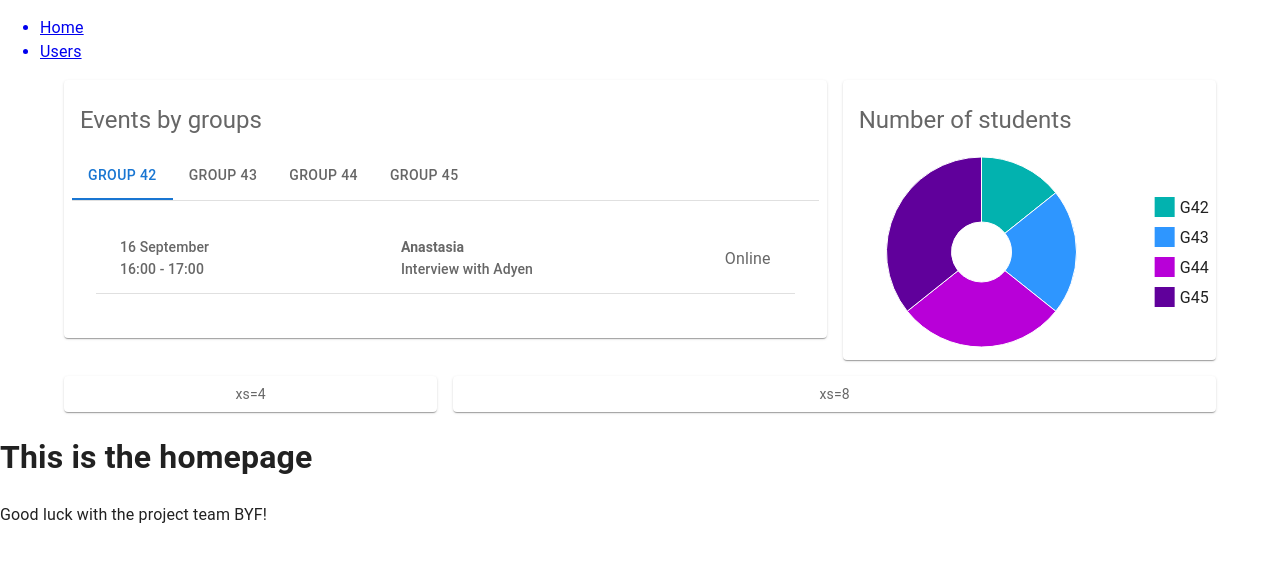
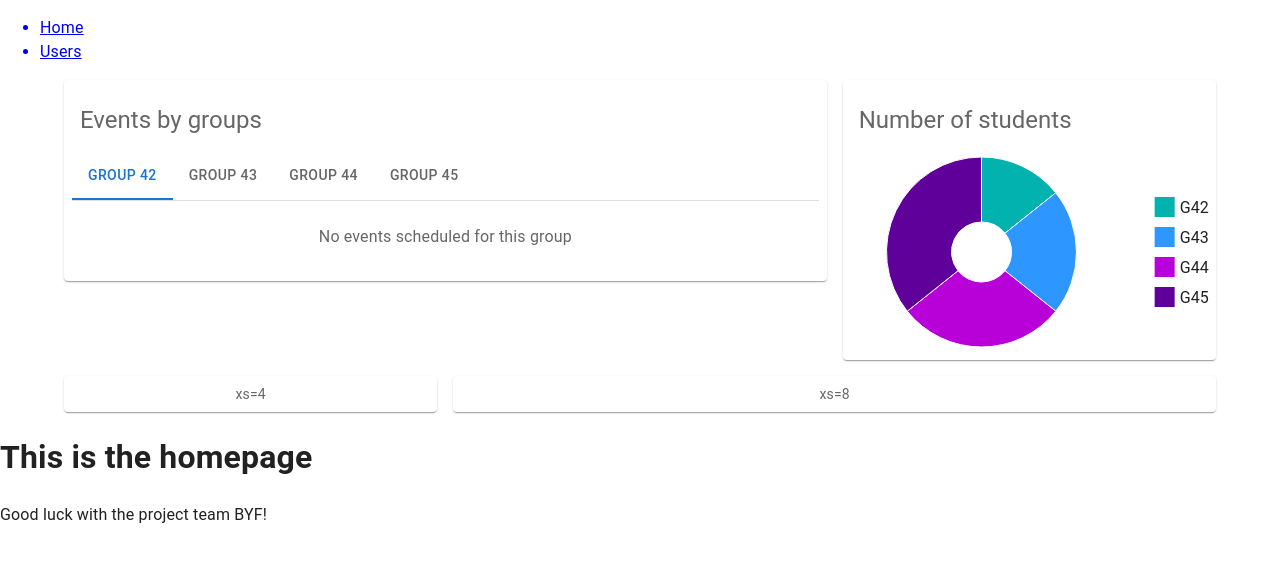
Before and after one commit to nurlanimamali95/BookYourFuture, a React app in the folder client/: page / in a window 1280 px wide. Shown: the top 562 px of the page. Built offline with nearby package versions, Linux system fonts and the light colour scheme.

Commit message:
added pagination & divided components

```diff
--- /dev/null
+++ b/client/src/pages/Admin/AdminDashboard/EventByGroup/CustomTabPanel.js
@@ -0,0 +1,28 @@
+import React from "react";
+import PropTypes from "prop-types";
+import Typography from "@mui/material/Typography";
+import Box from "@mui/material/Box";
+
+export default function CustomTabPanel({ children, value, index, ...other }) {
+  return (
+    <div
+      role="tabpanel"
+      hidden={value !== index}
+      id={`simple-tabpanel-${index}`}
+      aria-labelledby={`simple-tab-${index}`}
+      {...other}
+    >
+      {value === index && (
+        <Box sx={{ p: 3 }}>
+          <Typography>{children}</Typography>
+        </Box>
+      )}
+    </div>
+  );
+}
+
+CustomTabPanel.propTypes = {
+  children: PropTypes.node,
+  index: PropTypes.number.isRequired,
+  value: PropTypes.number.isRequired,
+};
--- /dev/null
+++ b/client/src/pages/Admin/AdminDashboard/EventByGroup/EmptyGroupData.js
@@ -0,0 +1,8 @@
+import React from "react";
+import Typography from "@mui/material/Typography";
+
+export default function EmptyGroupData() {
+  return (
+    <Typography variant="body1">No events scheduled for this group</Typography>
+  );
+}
--- a/client/src/pages/Admin/AdminDashboard/EventByGroup/EventByGroup.js
+++ b/client/src/pages/Admin/AdminDashboard/EventByGroup/EventByGroup.js
@@ -9,7 +9,7 @@ export default function EventByGroup() {
   const demoData = [
     {
       groupNumber: 43,
-      name: "Nurlan",
+      name: "1",
       title: "Interview with Adyen",
       date: "12 September",
       time: "16:00 - 17:00",
@@ -17,15 +17,95 @@ export default function EventByGroup() {
     },
     {
       groupNumber: 43,
-      name: "Anastasia",
+      name: "2",
       title: "Interview with Adyen",
       date: "16 September",
       time: "16:00 - 17:00",
       status: "Online",
     },
     {
-      groupNumber: 42,
-      name: "Anastasia",
+      groupNumber: 43,
+      name: "3",
+      title: "Interview with Adyen",
+      date: "16 September",
+      time: "16:00 - 17:00",
+      status: "Online",
+    },
+    {
+      groupNumber: 43,
+      name: "4",
+      title: "Interview with Adyen",
+      date: "16 September",
+      time: "16:00 - 17:00",
+      status: "Online",
+    },
+    {
+      groupNumber: 43,
+      name: "5",
+      title: "Interview with Adyen",
+      date: "16 September",
+      time: "16:00 - 17:00",
+      status: "Online",
+    },
+    {
+      groupNumber: 43,
+      name: "6",
+      title: "Interview with Adyen",
+      date: "16 September",
+      time: "16:00 - 17:00",
+      status: "Online",
+    },
+    {
+      groupNumber: 43,
+      name: "7",
+      title: "Interview with Adyen",
+      date: "16 September",
+      time: "16:00 - 17:00",
+      status: "Online",
+    },
+    {
+      groupNumber: 43,
+      name: "8",
+      title: "Interview with Adyen",
+      date: "16 September",
+      time: "16:00 - 17:00",
+      status: "Online",
+    },
+    {
+      groupNumber: 43,
+      name: "9",
+      title: "Interview with Adyen",
+      date: "16 September",
+      time: "16:00 - 17:00",
+      status: "Online",
+    },
+    {
+      groupNumber: 43,
+      name: "10",
+      title: "Interview with Adyen",
+      date: "16 September",
+      time: "16:00 - 17:00",
+      status: "Online",
+    },
+    {
+      groupNumber: 43,
+      name: "11",
+      title: "Interview with Adyen",
+      date: "16 September",
+      time: "16:00 - 17:00",
+      status: "Online",
+    },
+    {
+      groupNumber: 43,
+      name: "12",
+      title: "Interview with Adyen",
+      date: "16 September",
+      time: "16:00 - 17:00",
+      status: "Online",
+    },
+    {
+      groupNumber: 43,
+      name: "13",
       title: "Interview with Adyen",
       date: "16 September",
       time: "16:00 - 17:00",
--- /dev/null
+++ b/client/src/pages/Admin/AdminDashboard/EventByGroup/GroupData.js
@@ -0,0 +1,50 @@
+import React from "react";
+import PropTypes from "prop-types";
+import Typography from "@mui/material/Typography";
+import Box from "@mui/material/Box";
+
+export default function GroupData({ data }) {
+  return (
+    <Box
+      elevation={1}
+      key={data.name}
+      sx={{
+        paddingY: ".75rem",
+        paddingX: "1.5rem",
+        borderBottom: "1px solid #e0e0e0",
+        display: "flex",
+        justifyContent: "space-between",
+        alignItems: "center",
+        marginBottom: ".75rem",
+        textAlign: "left",
+        ":hover": { backgroundColor: "#f5f5f5" },
+      }}
+    >
+      <div>
+        <Typography variant="subtitle2">{data.date}</Typography>
+        <Typography variant="subtitle2">{data.time}</Typography>
+      </div>
+      <div>
+        <Typography variant="subtitle2" sx={{ fontWeight: "bold" }}>
+          {data.name}
+        </Typography>
+        <Typography variant="subtitle2">{data.title}</Typography>
+      </div>
+      <div>
+        <Typography variant="subtitle1" align="right">
+          {data.status}
+        </Typography>
+      </div>
+    </Box>
+  );
+}
+
+GroupData.propTypes = {
+  data: PropTypes.shape({
+    name: PropTypes.string.isRequired,
+    title: PropTypes.string.isRequired,
+    date: PropTypes.string.isRequired,
+    time: PropTypes.string.isRequired,
+    status: PropTypes.string.isRequired,
+  }).isRequired,
+};
--- a/client/src/pages/Admin/AdminDashboard/EventByGroup/TabPanels.js
+++ b/client/src/pages/Admin/AdminDashboard/EventByGroup/TabPanels.js
@@ -1,99 +1,49 @@
-import React from "react";
+// TabPanels.js
+import React, { useState } from "react";
 import PropTypes from "prop-types";
-import Typography from "@mui/material/Typography";
 import Box from "@mui/material/Box";
+import { Pagination } from "@mui/material";
 
-function CustomTabPanel({ children, value, index, ...other }) {
-  return (
-    <div
-      role="tabpanel"
-      hidden={value !== index}
-      id={`simple-tabpanel-${index}`}
-      aria-labelledby={`simple-tab-${index}`}
-      {...other}
-    >
-      {value === index && (
-        <Box sx={{ p: 3 }}>
-          <Typography>{children}</Typography>
-        </Box>
-      )}
-    </div>
-  );
-}
-
-CustomTabPanel.propTypes = {
-  children: PropTypes.node,
-  index: PropTypes.number.isRequired,
-  value: PropTypes.number.isRequired,
-};
-
-function EmptyGroupData() {
-  return (
-    <Typography variant="body1">No events scheduled for this group</Typography>
-  );
-}
-
-function GroupData({ data }) {
-  return (
-    <Box
-      elevation={1}
-      key={data.name}
-      sx={{
-        paddingY: ".75rem",
-        paddingX: "1.5rem",
-        borderBottom: "1px solid #e0e0e0",
-        display: "flex",
-        justifyContent: "space-between",
-        alignItems: "center",
-        marginBottom: ".75rem",
-        textAlign: "left",
-        ":hover": { backgroundColor: "#f5f5f5" },
-      }}
-    >
-      <div>
-        <Typography variant="subtitle2">{data.date}</Typography>
-        <Typography variant="subtitle2">{data.time}</Typography>
-      </div>
-      <div>
-        <Typography variant="subtitle2" sx={{ fontWeight: "bold" }}>
-          {data.name}
-        </Typography>
-        <Typography variant="subtitle2">{data.title}</Typography>
-      </div>
-      <div>
-        <Typography variant="subtitle1" align="right">
-          {data.status}
-        </Typography>
-      </div>
-    </Box>
-  );
-}
-
-GroupData.propTypes = {
-  data: PropTypes.shape({
-    name: PropTypes.string.isRequired,
-    title: PropTypes.string.isRequired,
-    date: PropTypes.string.isRequired,
-    time: PropTypes.string.isRequired,
-    status: PropTypes.string.isRequired,
-  }).isRequired,
-};
+import CustomTabPanel from "./CustomTabPanel";
+import EmptyGroupData from "./EmptyGroupData";
+import GroupData from "./GroupData";
 
 export default function TabPanels({ value, groupLabels, demoData }) {
-  const getGroupData = (groupNumber) => {
-    return demoData.filter((data) => data.groupNumber === groupNumber);
-  };
+  const itemsPerPage = 5;
+  const [page, setPage] = useState(1);
+
+  const handlePageChange = (event, newPage) => setPage(newPage);
+
+  const getGroupDataFor = (groupNumber) =>
+    demoData.filter((data) => data.groupNumber === groupNumber);
 
   return (
     <>
       {groupLabels.map((group, index) => {
-        const groupData = getGroupData(group);
+        const groupData = getGroupDataFor(group);
+        const startIdx = (page - 1) * itemsPerPage;
+        const paginatedData = groupData.slice(
+          startIdx,
+          startIdx + itemsPerPage
+        );
+
         return (
           <CustomTabPanel key={index} value={value} index={index}>
-            {groupData.length > 0 ? (
-              groupData.map((data) => <GroupData key={data.name} data={data} />)
+            {paginatedData.length > 0 ? (
+              paginatedData.map((data) => (
+                <GroupData key={data.name} data={data} />
+              ))
             ) : (
               <EmptyGroupData />
+            )}
+            {groupData.length > itemsPerPage && (
+              <Box mt={2} display="flex" justifyContent="center">
+                <Pagination
+                  count={Math.ceil(groupData.length / itemsPerPage)}
+                  page={page}
+                  onChange={handlePageChange}
+                />
+              </Box>
             )}
           </CustomTabPanel>
         );
```
